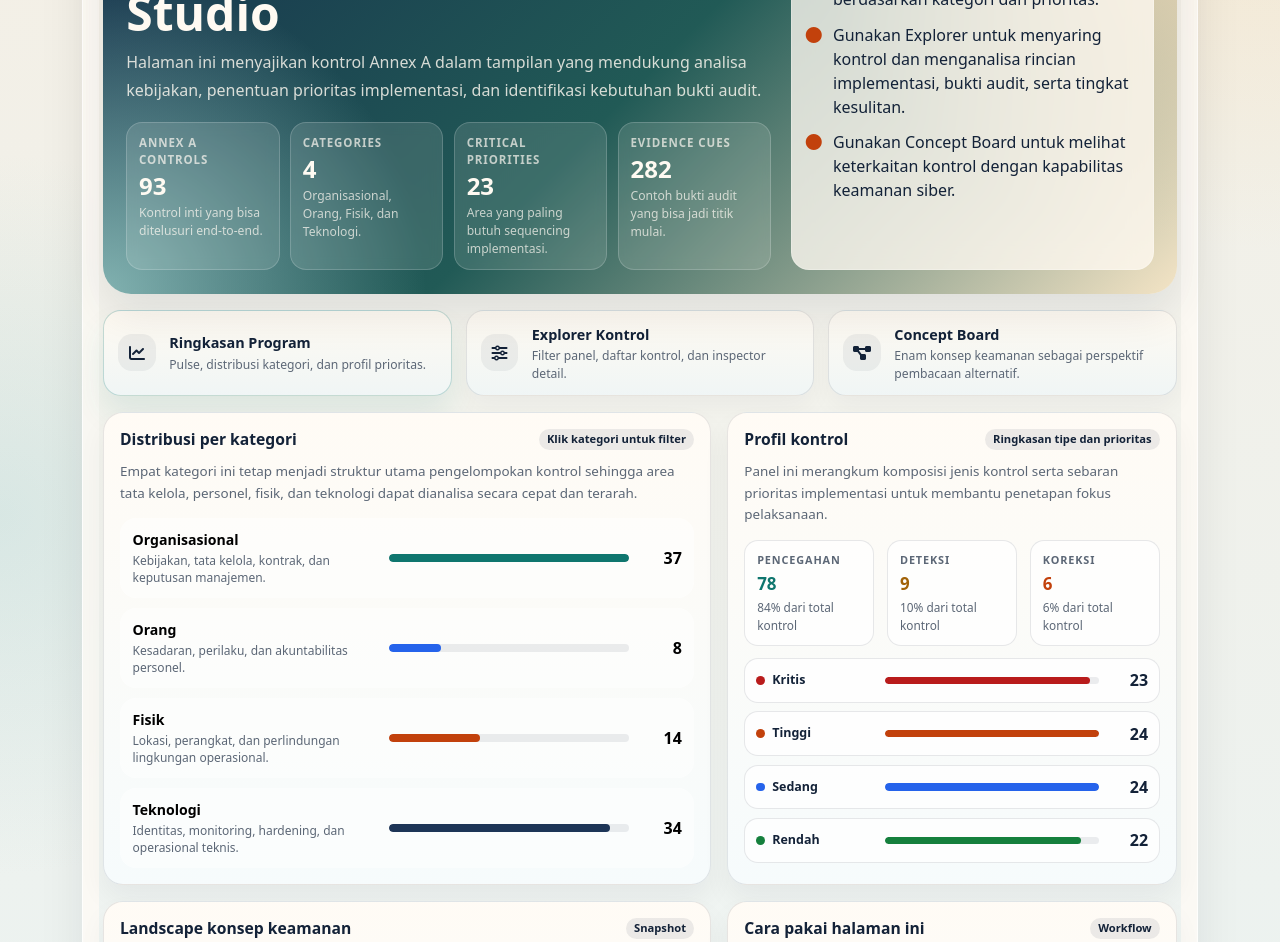
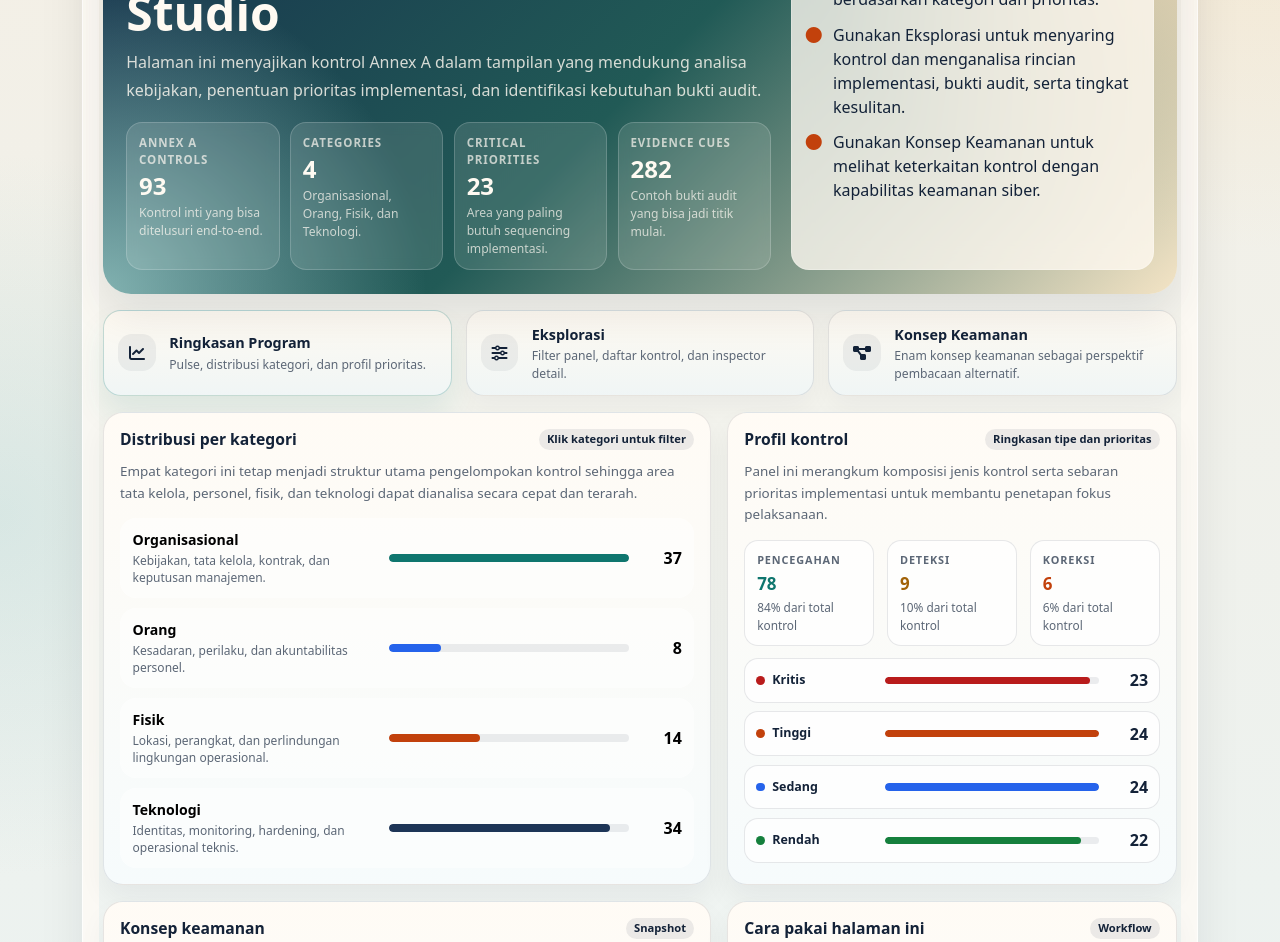
Before and after one commit to lintanggraha/sibukpatuh, a Vue app: page /frameworks/iso27001 in a window 1280 px wide. Shown: the part 280-1222 px from the top of the page. Built offline with nearby package versions, Linux system fonts and the light colour scheme.

Commit message:
refactor: rename Explorer to Eksplorasi & Concept Board to Konsep Keamanan

```diff
--- a/src/views/Cobit.vue
+++ b/src/views/Cobit.vue
@@ -92,7 +92,7 @@
         >
           <i class="fas fa-sliders-h"></i
           ><span
-            ><strong>Explorer Konsep</strong
+            ><strong>Eksplorasi</strong
             ><span
               >Filter prinsip, komponen, design factor, domain, dan fase
               implementasi.</span
@@ -245,7 +245,7 @@
           </div>
         </div>
 
-        <!-- Tab 2: Explorer Konsep -->
+        <!-- Tab 2: Eksplorasi -->
         <div v-if="activeTab === 'explorer'" key="explorer-tab">
           <div class="cob-workspace">
             <article class="cob-panel">
--- a/src/views/Iso27001.vue
+++ b/src/views/Iso27001.vue
@@ -32,8 +32,8 @@
             <label>Recommended Review Flow</label>
             <div class="iso-bullets">
               <div><i class="fas fa-circle"></i><span>Tinjau ringkasan kontrol untuk mengidentifikasi area fokus berdasarkan kategori dan prioritas.</span></div>
-              <div><i class="fas fa-circle"></i><span>Gunakan Explorer untuk menyaring kontrol dan menganalisa rincian implementasi, bukti audit, serta tingkat kesulitan.</span></div>
-              <div><i class="fas fa-circle"></i><span>Gunakan Concept Board untuk melihat keterkaitan kontrol dengan kapabilitas keamanan siber.</span></div>
+              <div><i class="fas fa-circle"></i><span>Gunakan Eksplorasi untuk menyaring kontrol dan menganalisa rincian implementasi, bukti audit, serta tingkat kesulitan.</span></div>
+              <div><i class="fas fa-circle"></i><span>Gunakan Konsep Keamanan untuk melihat keterkaitan kontrol dengan kapabilitas keamanan siber.</span></div>
             </div>
           </div>
         </div>
@@ -41,8 +41,8 @@
 
       <div class="nav iso-nav" role="tablist">
         <button class="iso-tab" :class="{ active: activeTab === 'overview' }" type="button" role="tab" @click="activeTab = 'overview'"><i class="fas fa-chart-line"></i><div><strong>Ringkasan Program</strong><span>Pulse, distribusi kategori, dan profil prioritas.</span></div></button>
-        <button class="iso-tab" :class="{ active: activeTab === 'explorer' }" type="button" role="tab" @click="activeTab = 'explorer'"><i class="fas fa-sliders-h"></i><div><strong>Explorer Kontrol</strong><span>Filter panel, daftar kontrol, dan inspector detail.</span></div></button>
-        <button class="iso-tab" :class="{ active: activeTab === 'concept' }" type="button" role="tab" @click="activeTab = 'concept'"><i class="fas fa-project-diagram"></i><div><strong>Concept Board</strong><span>Enam konsep keamanan sebagai perspektif pembacaan alternatif.</span></div></button>
+        <button class="iso-tab" :class="{ active: activeTab === 'explorer' }" type="button" role="tab" @click="activeTab = 'explorer'"><i class="fas fa-sliders-h"></i><div><strong>Eksplorasi</strong><span>Filter panel, daftar kontrol, dan inspector detail.</span></div></button>
+        <button class="iso-tab" :class="{ active: activeTab === 'concept' }" type="button" role="tab" @click="activeTab = 'concept'"><i class="fas fa-project-diagram"></i><div><strong>Konsep Keamanan</strong><span>Enam konsep keamanan sebagai perspektif pembacaan alternatif.</span></div></button>
       </div>
 
       <div class="tab-content">
@@ -67,7 +67,7 @@
               </div>
             </article>
             <article class="iso-panel">
-              <div class="iso-panel-head"><h3>Landscape konsep keamanan</h3><span class="iso-chip">Snapshot</span></div>
+              <div class="iso-panel-head"><h3>Konsep keamanan</h3><span class="iso-chip">Snapshot</span></div>
               <p class="iso-panel-copy">Pemetaan konsep keamanan disajikan sebagai board terpisah agar dapat digunakan sebagai perspektif analisis tambahan tanpa mengganggu pembacaan struktur utama Annex A.</p>
               <div class="iso-concept-board">
                 <div v-for="concept in conceptBreakdown" :key="concept.name" class="iso-mini" :style="{ '--accent': concept.color }"><label><i :class="`fas ${concept.icon} me-1`"></i>{{ concept.key }}</label><strong>{{ concept.count }}</strong><span>{{ concept.name }}</span></div>
@@ -77,12 +77,12 @@
               <div class="iso-panel-head"><h3>Cara pakai halaman ini</h3><span class="iso-chip">Workflow</span></div>
               <p class="iso-panel-copy"><strong>Mulai dari overview.</strong> Identifikasi kategori dengan kepadatan kontrol tertinggi dan prioritas implementasi yang paling menonjol.</p>
               <p class="iso-panel-copy"><strong>Pindah ke explorer.</strong> Filter kontrol yang relevan, lalu baca detail untuk bukti audit dan tips implementasi.</p>
-              <p class="iso-panel-copy mb-0"><strong>Validasi dengan concept board.</strong> Saat butuh narasi yang lebih dekat ke bahasa cyber security, gunakan lens Identify, Protect, Detect, Respond, Recover, atau Govern.</p>
+              <p class="iso-panel-copy mb-0"><strong>Validasi dengan konsep keamanan.</strong> Saat butuh narasi yang lebih dekat ke bahasa cyber security, gunakan lens Identify, Protect, Detect, Respond, Recover, atau Govern.</p>
             </article>
           </div>
         </div>
 
-        <!-- Tab 2: Explorer Kontrol -->
+        <!-- Tab 2: Eksplorasi -->
         <div v-if="activeTab === 'explorer'" key="explorer-tab">
           <div class="iso-workspace">
             <aside class="iso-panel" style="position: sticky; top: 1rem;">
@@ -133,17 +133,17 @@
           </div>
         </div>
 
-        <!-- Tab 3: Concept Board -->
+        <!-- Tab 3: Konsep Keamanan -->
         <div v-if="activeTab === 'concept'" key="concept-tab">
           <div class="iso-grid">
             <section class="iso-panel">
-              <div class="iso-panel-head"><h3>Concept Board</h3><span class="iso-chip">Pick one lens</span></div>
+              <div class="iso-panel-head"><h3>Konsep Keamanan</h3><span class="iso-chip">Pilih lensa</span></div>
               <p class="iso-panel-copy">Enam konsep keamanan ini disediakan sebagai lensa pembacaan alternatif untuk menghubungkan kontrol ISO 27001 dengan kapabilitas keamanan siber secara lebih jelas dan sistematis.</p>
               <div class="iso-concept-board">
                 <button v-for="concept in conceptBreakdown" :key="concept.name" type="button" class="iso-tile" :class="{ active: conceptState.active === concept.name }" :style="{ '--accent': concept.color }" @click="conceptState.active = conceptState.active === concept.name ? null : concept.name; conceptState.selectedId = null;"><div class="iso-tile-top"><span class="iso-tile-icon"><i :class="`fas ${concept.icon}`"></i></span><span>{{ getConceptControlCount(concept.name) }} controls</span></div><strong>{{ concept.name }}</strong><p>{{ concept.summary }}</p></button>
               </div>
             </section>
-            <div v-if="!conceptState.active" class="iso-empty">Pilih salah satu concept lane di atas untuk menampilkan kontrol terkait dan inspector detailnya.</div>
+            <div v-if="!conceptState.active" class="iso-empty">Pilih salah satu konsep di atas untuk menampilkan kontrol terkait dan inspector detailnya.</div>
             <div v-else>
               <div class="iso-grid">
                 <div class="iso-selected" :style="{ '--accent': getConceptColor(conceptState.active) }"><div class="iso-selected-mark"><i :class="`fas ${getConceptIcon(conceptState.active)}`"></i></div><div><small>{{ getConceptKey(conceptState.active) }}</small><h3>{{ conceptState.active }}</h3><p>{{ getConceptSummary(conceptState.active) }}</p></div><div class="iso-selected-count"><strong>{{ conceptFilteredControls.length }}</strong><span>mapped controls</span></div></div>
@@ -152,11 +152,11 @@
                     <div class="iso-panel-head"><h3>Kontrol terkait</h3><span class="iso-chip">Auto-filterd by concept</span></div>
                     <div class="iso-list">
                       <button v-for="ctrl in conceptFilteredControls" :key="ctrl.id" type="button" class="iso-item" :class="{ active: conceptState.selectedId === ctrl.id }" :style="{ '--accent': getDomainColor(ctrl.domain) }" @click="conceptState.selectedId = ctrl.id"><div class="iso-item-top"><span class="iso-item-code">{{ ctrl.id }}</span><span class="iso-pill" :class="[`compact`, getPillClass(ctrl.priority)]">{{ ctrl.priority || '-' }}</span></div><div class="iso-item-name">{{ ctrl.name || '-' }}</div><div class="iso-item-meta-line"><span>{{ ctrl.domain || '-' }}</span><span>{{ ctrl.type || '-' }}</span><span>{{ ctrl.difficulty || '-' }}</span></div></button>
-                      <div v-if="conceptFilteredControls.length === 0" class="iso-empty">Belum ada kontrol yang dipetakan ke concept lane ini.</div>
+                      <div v-if="conceptFilteredControls.length === 0" class="iso-empty">Belum ada kontrol yang dipetakan ke konsep ini.</div>
                     </div>
                   </section>
                   <section class="iso-panel">
-                    <div class="iso-detail-head"><small>Concept Inspector</small><strong>{{ selectedConceptControl?.id || 'Pilih sebuah kontrol' }}</strong><span>{{ selectedConceptControl?.name || 'Klik kontrol dari concept lane yang dipilih untuk membaca detail lengkap.' }}</span></div>
+                    <div class="iso-detail-head"><small>Inspektor Konsep</small><strong>{{ selectedConceptControl?.id || 'Pilih sebuah kontrol' }}</strong><span>{{ selectedConceptControl?.name || 'Klik kontrol dari konsep yang dipilih untuk membaca detail lengkap.' }}</span></div>
                     <div class="iso-detail-body" v-if="selectedConceptControl">
                       <div class="iso-detail-meta"><span class="iso-detail-meta-item"><small>Kategori</small><strong>{{ selectedConceptControl.domain || '-' }}</strong></span><span class="iso-detail-meta-item"><small>Jenis</small><strong>{{ selectedConceptControl.type || '-' }}</strong></span><span class="iso-detail-meta-item"><small>Prioritas</small><strong>{{ selectedConceptControl.priority || '-' }}</strong></span><span class="iso-detail-meta-item"><small>Kesulitan</small><strong>{{ selectedConceptControl.difficulty || '-' }}</strong></span></div>
                       <div><span class="iso-detail-label">Deskripsi kontrol</span><div class="iso-callout">{{ selectedConceptControl.description || '-' }}</div></div>
--- a/src/views/Pbi.vue
+++ b/src/views/Pbi.vue
@@ -67,7 +67,7 @@
             <h3>Pendekatan analisa regulasi yang terstruktur</h3>
             <p>
               Analisa dapat diawali dari peta bab dan domain kewajiban untuk
-              memahami struktur regulasi, dilanjutkan ke explorer kewajiban
+              memahami struktur regulasi, dilanjutkan ke eksplorasi kewajiban
               untuk meninjau requirement inti secara rinci, lalu ditutup dengan
               board pelaporan dan pengawasan untuk menyiapkan artefak regulator
               yang relevan.
@@ -111,7 +111,7 @@
         >
           <i class="fas fa-sliders-h"></i
           ><span
-            ><strong>Explorer Kewajiban</strong
+            ><strong>Eksplorasi</strong
             ><span
               >Filter requirement, baca interpretasi, dan telusuri kebutuhan
               bukti.</span
@@ -265,7 +265,7 @@
           </div>
         </div>
 
-        <!-- Tab 2: Explorer Kewajiban -->
+        <!-- Tab 2: Eksplorasi -->
         <div v-if="activeTab === 'explorer'" key="explorer-tab">
           <div class="pbi-workspace">
             <article class="pbi-panel">
--- a/src/views/Resilience.vue
+++ b/src/views/Resilience.vue
@@ -23,7 +23,7 @@
           <h1 class="orj-title">Panduan Resiliensi OJK</h1>
           <p class="orj-lede">
             Halaman ini menyajikan ringkasan Panduan Resiliensi Digital OJK
-            dalam bentuk struktur dokumen, explorer tema, dan fokus implementasi
+            dalam bentuk struktur dokumen, eksplorasi tema, dan fokus implementasi
             untuk membantu pembacaan materi ketahanan digital secara lebih
             terstruktur dan operasional.
           </p>
@@ -61,7 +61,7 @@
         </div>
         <div class="orj-side-stack">
           <div class="orj-side"><label>Cakupan Panduan</label><h3>Fokus pada ketahanan layanan digital</h3><p>Panduan ditempatkan sebagai acuan untuk memahami konteks gangguan digital, kesiapan operasional, tata kelola, dan penguatan berkelanjutan dalam lingkungan layanan perbankan.</p></div>
-          <div class="orj-side"><label>Arah Pemanfaatan</label><p>Pembacaan dapat dimulai dari struktur dokumen, dilanjutkan ke explorer tema untuk menelaah ringkasan dan fokus implementasi, lalu ditutup dengan board lampiran untuk menyusun prioritas tindak lanjut.</p></div>
+          <div class="orj-side"><label>Arah Pemanfaatan</label><p>Pembacaan dapat dimulai dari struktur dokumen, dilanjutkan ke eksplorasi tema untuk menelaah ringkasan dan fokus implementasi, lalu ditutup dengan board lampiran untuk menyusun prioritas tindak lanjut.</p></div>
         </div>
       </section>
 
@@ -88,7 +88,7 @@
         >
           <i class="fas fa-sliders-h"></i>
           <span>
-            <strong>Explorer Tema</strong>
+            <strong>Eksplorasi</strong>
             <span
               >Filter tema, baca ringkasan, dan telaah fokus implementasi.</span
             >
@@ -158,7 +158,7 @@
               </div>
               <p class="orj-copy">
                 Setiap tema merangkum pokok arahan yang dapat dibaca lebih
-                lanjut melalui explorer untuk memahami implikasi implementasi
+                lanjut melalui eksplorasi untuk memahami implikasi implementasi
                 pada ketahanan digital.
               </p>
               <div class="orj-cards">
@@ -193,7 +193,7 @@
             </article>
             <article class="orj-panel">
               <div class="orj-head"><h3>Peta kapabilitas</h3><span class="orj-chip">{{ sectionBreakdown.length }} kapabilitas</span></div>
-              <p class="orj-copy">Kapabilitas ini menjadi lensa kerja utama untuk membaca panduan resiliensi. Klik salah satu bar untuk langsung lompat ke explorer dengan filter yang relevan.</p>
+              <p class="orj-copy">Kapabilitas ini menjadi lensa kerja utama untuk membaca panduan resiliensi. Klik salah satu bar untuk langsung lompat ke eksplorasi dengan filter yang relevan.</p>
               <div class="orj-cards">
                 <button v-for="item in sectionBreakdown" :key="item.key" type="button" class="orj-card" :style="{ '--accent': item.color }" @click="jumpSection(item.key)"><div class="orj-card-top"><span class="orj-icon"><i :class="`fas ${item.icon}`"></i></span><span>{{ item.count }} tema</span></div><strong>{{ item.label }}</strong><p>Klik untuk filter explorer.</p></button>
               </div>
@@ -201,7 +201,7 @@
           </div>
         </div>
 
-        <!-- Tab 2: Explorer Tema -->
+        <!-- Tab 2: Eksplorasi -->
         <div v-if="activeTab === 'explorer'" key="explorer-tab">
           <div class="orj-workspace">
             <article class="orj-panel">
--- a/src/views/Seojk.vue
+++ b/src/views/Seojk.vue
@@ -28,14 +28,14 @@
           </div>
         </div>
         <div class="sej-side-stack">
-          <div class="sej-side"><label>Alur Analisa</label><h3>Pendekatan analisa yang terstruktur dan konsisten</h3><p>Analisa dapat diawali dari peta pilar dan bab untuk memahami cakupan regulasi, kemudian dilanjutkan ke explorer requirement untuk meninjau kewajiban secara rinci, serta ditutup dengan board lampiran untuk melihat format penilaian, artefak pelaporan, dan rujukan dokumentasi yang relevan.</p></div>
+          <div class="sej-side"><label>Alur Analisa</label><h3>Pendekatan analisa yang terstruktur dan konsisten</h3><p>Analisa dapat diawali dari peta pilar dan bab untuk memahami cakupan regulasi, kemudian dilanjutkan ke eksplorasi requirement untuk meninjau kewajiban secara rinci, serta ditutup dengan board lampiran untuk melihat format penilaian, artefak pelaporan, dan rujukan dokumentasi yang relevan.</p></div>
           <div class="sej-side"><label>Catatan Regulasi</label><p>SEOJK ini menekankan penilaian tahunan pada posisi akhir Desember, pelaporan paling lama 15 hari kerja setelah akhir tahun pelaporan, dan penggunaan lampiran resmi untuk scoring serta dokumentasi self-assessment.</p></div>
         </div>
       </section>
 
       <div class="sej-nav nav" role="tablist">
         <button class="sej-tab" :class="{ active: activeTab === 'overview' }" type="button" role="tab" @click="activeTab = 'overview'"><i class="fas fa-chart-line"></i><span><strong>Ringkasan Program</strong><span>Peta pilar, bab regulasi, dan elemen penilaian inti.</span></span></button>
-        <button class="sej-tab" :class="{ active: activeTab === 'explorer' }" type="button" role="tab" @click="activeTab = 'explorer'"><i class="fas fa-sliders-h"></i><span><strong>Explorer Kewajiban</strong><span>Filter requirement, baca interpretasi, dan telusuri lampiran terkait.</span></span></button>
+        <button class="sej-tab" :class="{ active: activeTab === 'explorer' }" type="button" role="tab" @click="activeTab = 'explorer'"><i class="fas fa-sliders-h"></i><span><strong>Eksplorasi</strong><span>Filter requirement, baca interpretasi, dan telusuri lampiran terkait.</span></span></button>
         <button class="sej-tab" :class="{ active: activeTab === 'reference' }" type="button" role="tab" @click="activeTab = 'reference'"><i class="fas fa-folder-open"></i><span><strong>Lampiran & Laporan</strong><span>Board referensi lampiran resmi dan format pelaporan ke OJK.</span></span></button>
       </div>
 
@@ -45,7 +45,7 @@
           <div class="sej-grid two">
             <article class="sej-panel">
               <div class="sej-head"><h3>Lanskap pilar regulasi</h3><span class="sej-chip">{{ pillarBreakdown.length }} pilar</span></div>
-              <p class="sej-copy">Pilar ini dipakai sebagai lensa kerja utama untuk membaca SEOJK: assessment, governance, resilience, testing, organization, dan reporting. Klik salah satu bar untuk langsung lompat ke explorer dengan filter yang relevan.</p>
+              <p class="sej-copy">Pilar ini dipakai sebagai lensa kerja utama untuk membaca SEOJK: assessment, governance, resilience, testing, organization, dan reporting. Klik salah satu bar untuk langsung lompat ke eksplorasi dengan filter yang relevan.</p>
               <div class="sej-bars">
                 <button v-for="item in pillarBreakdown" :key="item.key" type="button" class="sej-bar" @click="jumpExplorer(item.key)"><span><strong>{{ item.label }}</strong><em>{{ item.summary }}</em></span><span class="sej-track"><b :style="{ width: (item.count / maxPillarCount) * 100 + '%', background: item.color }"></b></span><span class="sej-num">{{ item.count }}</span></button>
               </div>
@@ -78,7 +78,7 @@
           </div>
         </div>
 
-        <!-- Tab 2: Explorer Kewajiban -->
+        <!-- Tab 2: Eksplorasi -->
         <div v-if="activeTab === 'explorer'" key="explorer-tab">
           <div class="sej-workspace">
             <article class="sej-panel">
```
Also changed, not shown: 1 other file (tests, documents, lock files or other folders).
